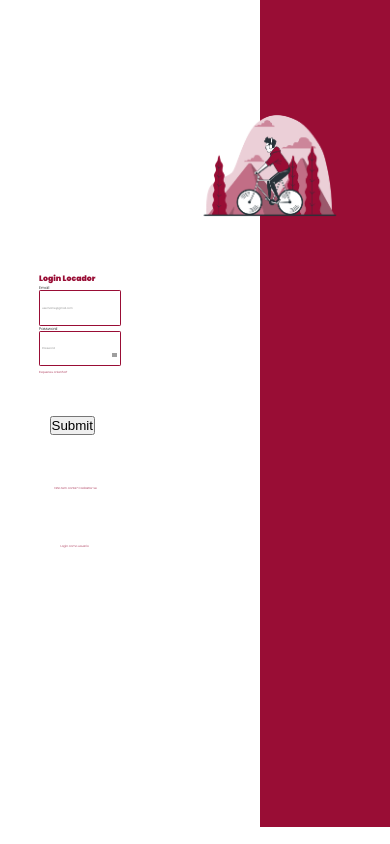
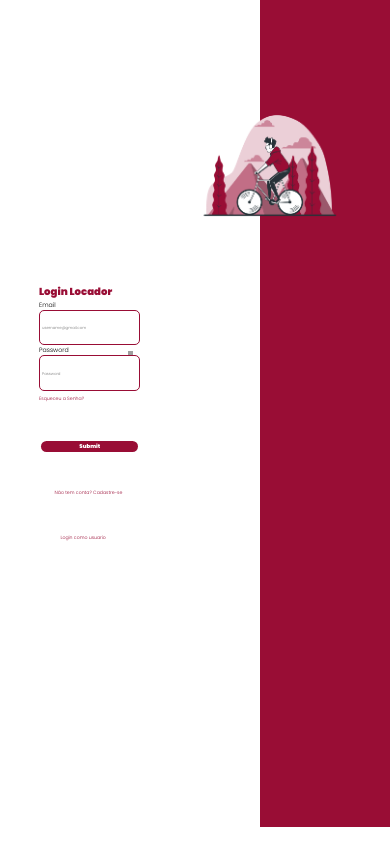
Before and after one commit to TRINTRIN01/TRINTRIN, a PHP site: page /LoginL.php in a window 390 px wide. Run offline with PHP 8.4, Linux system fonts and the light colour scheme; grey boxes are pictures that could not be loaded.

Commit message:
Adicionando @media p/ responsividade

```diff
--- a/Pit/View/LoginL.php
+++ b/Pit/View/LoginL.php
@@ -19,7 +19,7 @@
             <input type="password" id="pass" name="pass"class="inputEntrada" placeholder="Password">
             <a href="" class="EsqueceSenha">Esqueceu a Senha?</a>
         </div>
-        <div class="areaBtnLog"><input type="submit" name="submit" id="submit"></div>
+        <div class="areaBtnLog"><input type="submit" name="submit" id="submit" class="botaoLogar"></div>
         <div class="areaLinksCadastra"><a href="CadastroL.php" class="linkCadastra">Não tem conta? Cadastre-se</a></div>
         <div class="areaLinksCadastra"><a href="Login.php" class="linkCadastra lC2">Login como usuario</a></div>
     </form>
--- a/Pit/View/estilo.css
+++ b/Pit/View/estilo.css
@@ -58,7 +58,7 @@
 .inputEntrada {
     background-color: transparent;
     border: 0.2vw solid #990D35;
-    border-radius: 0.3vw;
+    border-radius: 5px;
     width: 20vw;
     height: 4vh;
     padding-left: 0.5vw;
@@ -349,8 +349,10 @@
 
 #areaLinksPag {
     display: grid;
+    column-gap: 0.8vw;
     grid-template-columns: 1fr 1fr 1fr 1fr;
     align-items: center;
+    justify-items: center;
 }
 
 .linkPaginaSite {
@@ -371,3 +373,61 @@
 #fundoCadBike {
     height: 100%;
 }
+
+@media (max-width: 1024px) {
+
+    .picture {
+        width: 30vw;
+    }
+
+    #areaPreencherCadBike input {
+        width: 30vw;
+        font-size: 1vw;
+    }
+
+    #btnCadBike {
+        font-size: 1.5vw;
+        padding: 0.3vw 2.5vw;
+    }
+
+    .linkPaginaSite {
+        font-size: 1.5vw;
+    }
+
+    .divFundo {
+        font-size: 2vw;
+    }
+
+    .divFundo h2 {
+        font-size: 2.6vw;
+    }
+
+    .divFundo label {
+        font-size: 1.6vw;
+    }
+
+    .divFundo input {
+        width: 25vw;
+        font-size: 1vw;
+    }
+
+    .EsqueceSenha {
+        font-size: 1.2vw;
+    }
+
+    .linkCadastra {
+        font-size: 1.2vw;
+    }
+
+    .areaBtnLog input {
+        font-size: 1.4vw;
+        padding: 0.3vw 0.1vw;
+        margin-left: -2.2vw;
+    }
+
+    .olho {
+        margin-left: 4vw;
+        margin-top: -0.5vw;
+    }
+
+}
```
Also changed, not shown: Pit/View/arquivos/648e1eda4eb8e.webp (added), Pit/View/arquivos/648e21cf10b46.webp (added), Pit/View/passL.css (line endings or trailing spaces).
